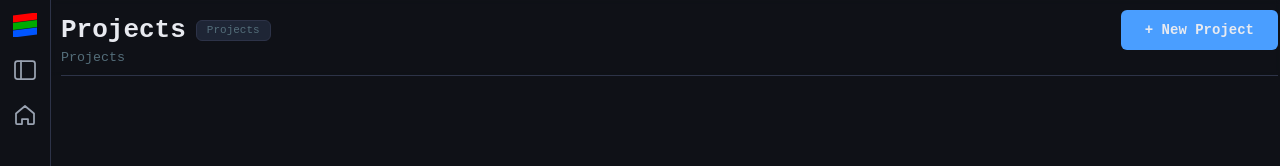
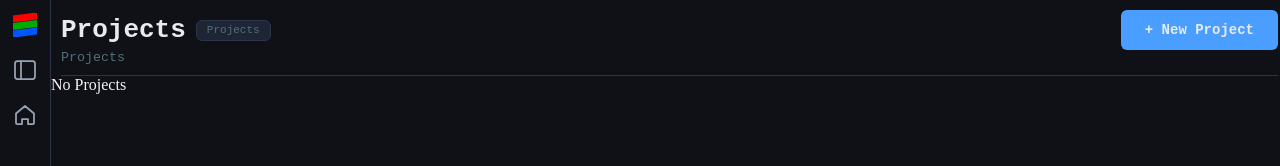
Before and after one commit to SalemShreve/Stratum-Project-Manager, a SvelteKit app: page / in a window 1280 px wide. Shown: the top 166 px of the page. Built offline with nearby package versions, Linux system fonts and the light colour scheme.

Commit message:
Feat: added no projects/tasks element Fix: fixed ui in home page, delete modal bind

```diff
--- a/src/common/components/Modal/DeleteConfirmModal/DeleteConfirmModal.svelte
+++ b/src/common/components/Modal/DeleteConfirmModal/DeleteConfirmModal.svelte
@@ -8,7 +8,7 @@
     let {
         selectedTaskId = $bindable(),
     } = $props<{
-        selectedTaskId: string | undefined;
+        selectedTaskId?: string | undefined;
     }>();
 
     let dialog: any = $state();
--- a/src/common/components/ProjectDisplayV2/ProjectCardV2/ProjectCardV2.svelte
+++ b/src/common/components/ProjectDisplayV2/ProjectCardV2/ProjectCardV2.svelte
@@ -91,7 +91,7 @@
     <div class="projectv2-card-header">
         <div class="projectv2-header-left">
             <div class="projectv2-color" style="--project-color: var(--stratum-{color})"> </div>
-            <div class="projectv2-name">{name}</div>
+            <div class="projectv2-name">{name.charAt(0).toUpperCase() + name.slice(1)}</div>
             <span role="none" onclick={(e) => e.stopPropagation()}>
                 <IconButton kind="transparent" size="small" icon="star" toggleIcon="starfilled" isToggled={isFavoriteState} clickAction={() => handleFavoriteToggle()} ></IconButton>
             </span>
--- a/src/routes/+page.svelte
+++ b/src/routes/+page.svelte
@@ -42,13 +42,15 @@
             </div>
             <TextButton kind="bright" size="medium" text="+ New Project" clickAction={() => isNewProjectModalOpen = true}> </TextButton>
         </div>
-        <div class="projects-topbar-footer">
         <BreadCrumbPath></BreadCrumbPath>
     </div>
-    </div>
+    {#if projects !== undefined && projects.length > 0}
         <div class="projects-container">
             {#each projects as project}
                 <ProjectCardV2 {...project} />
             {/each}
         </div>
+    {:else}
+        <div class="no-tasks">No Projects</div>
+    {/if}
 </main>
--- a/src/routes/projects/[parentId]/Tasks.css
+++ b/src/routes/projects/[parentId]/Tasks.css
@@ -62,3 +62,12 @@
 .projects-topbar-footer {
     padding-bottom: 10px;
 }
+
+.no-tasks {
+    font-family: var(--font-mono);
+    color: var(--text-muted);
+    font-size: 20px;
+    font-weight: bold;
+    text-align: center;
+    padding: 50px
+}
```
Also changed, not shown: src/routes/projects/[parentId]/+page.svelte (+4 -3 lines). Lines whose indentation alone changed are shown as unchanged.
